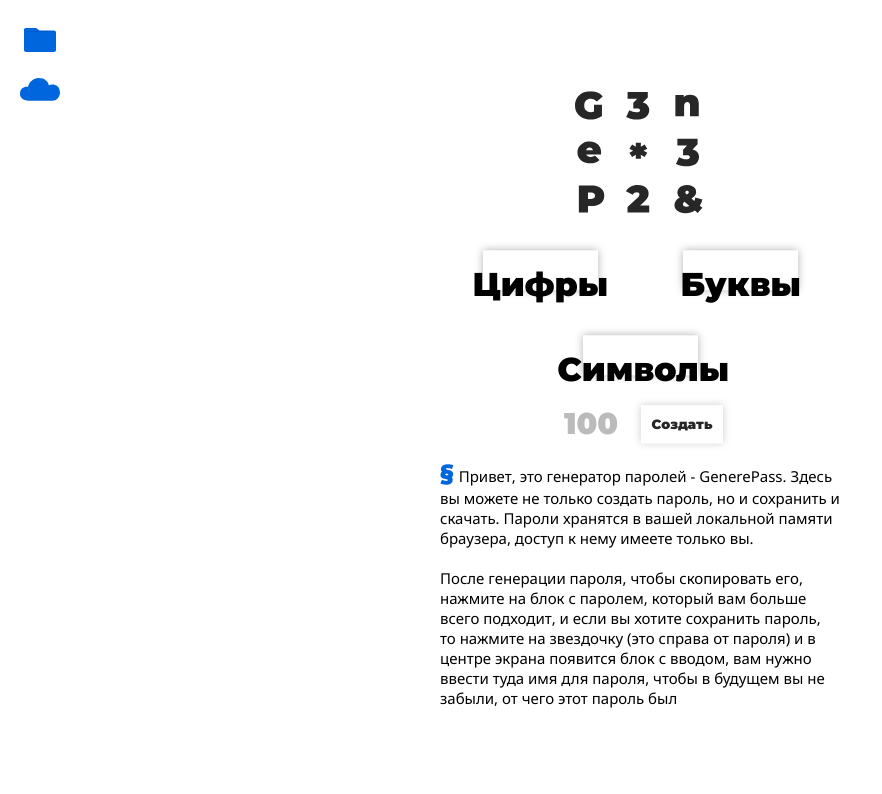
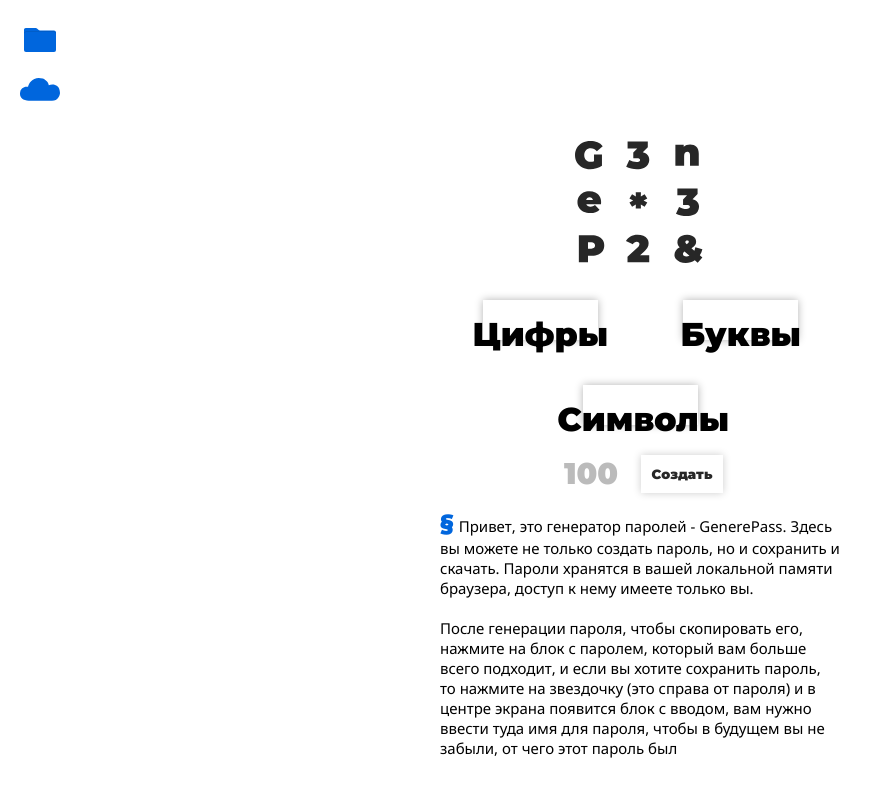
Before and after one commit to thrnrhhl/GenerePass, a plain HTML site: page index.html in a window 1280 px wide. Shown: the top 794 px of the page, without its empty margins (0-882 px from the left). Drawn offline with nearby package versions, Linux system fonts and the light colour scheme.

Commit message:
Update index.css

```diff
--- a/index.css
+++ b/index.css
@@ -48,13 +48,10 @@ body,
 
 .wrapper {
   width: 400px;
-  margin: auto;
-  position: absolute;
-  top: 50%;
-  left: 50%;
-  -webkit-transform: translate(-50%, -50%);
-      -ms-transform: translate(-50%, -50%);
-          transform: translate(-50%, -50%);
+  margin-top: 11%;
+  display: block;
+margin-left: auto;
+margin-right: auto;
 }
 
 .button {
```
